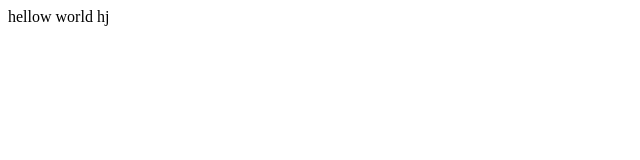
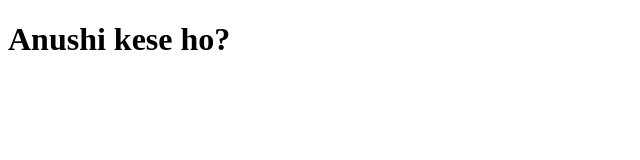
Before and after one commit to Nikhil212121/nikhil-resume, a plain HTML site: page index.html in a window 1280 px wide. Shown: the whole page, without its empty margins (0-640 px from the left). Drawn offline with Linux system fonts and the light colour scheme.

Commit message:
Update index.html

```diff
--- a/index.html
+++ b/index.html
@@ -5,9 +5,9 @@
     <meta charset="UTF-8">
     <meta http-equiv="X-UA-Compatible" content="IE=edge">
     <meta name="viewport" content="width=device-width, initial-scale=1.0">
-    <title>this is title</title>
+    <title>For You</title>
 </head>
 <body>
-    hellow world hj
+    <h1>Anushi kese ho?</h1>
 </body>
 </html>
```
